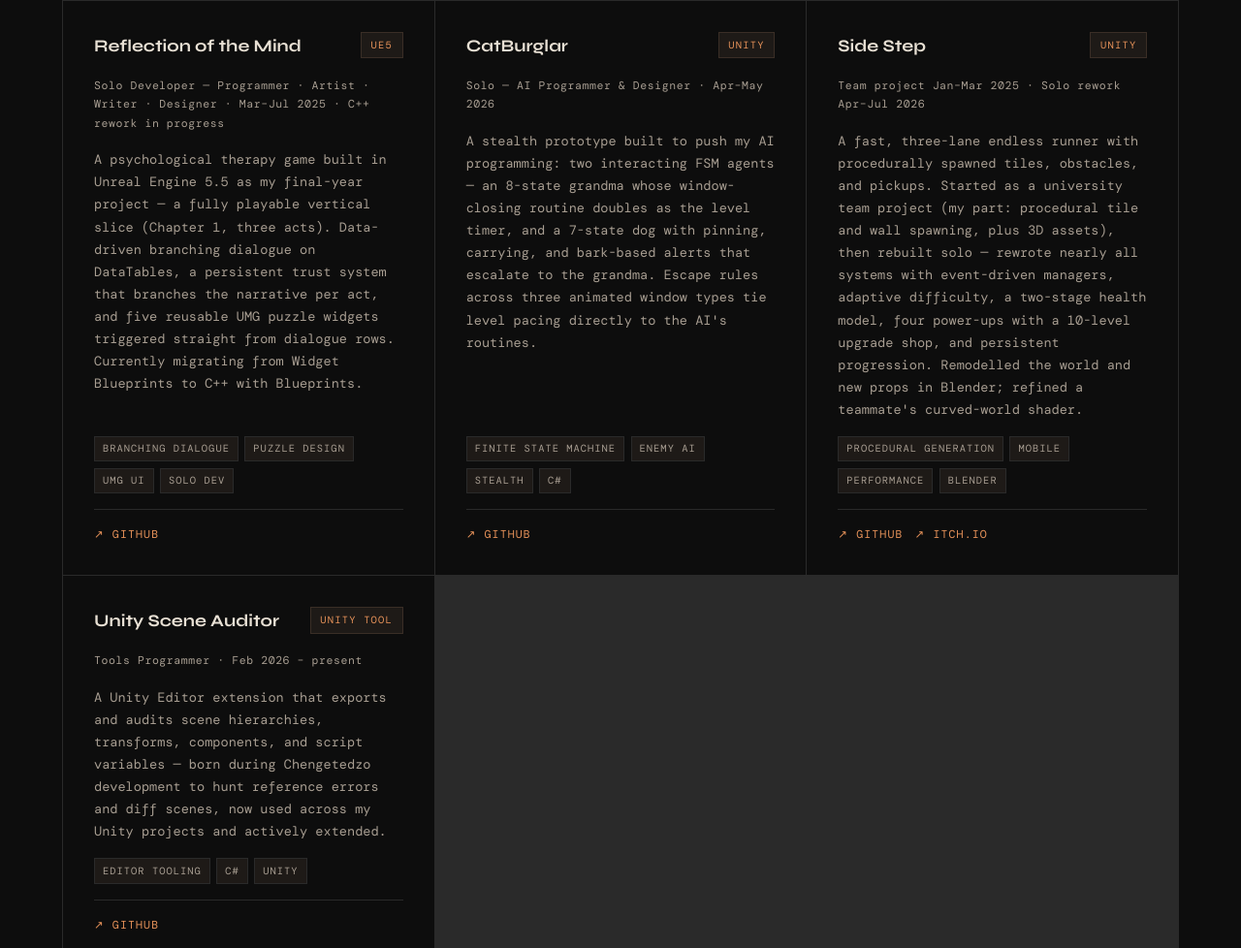
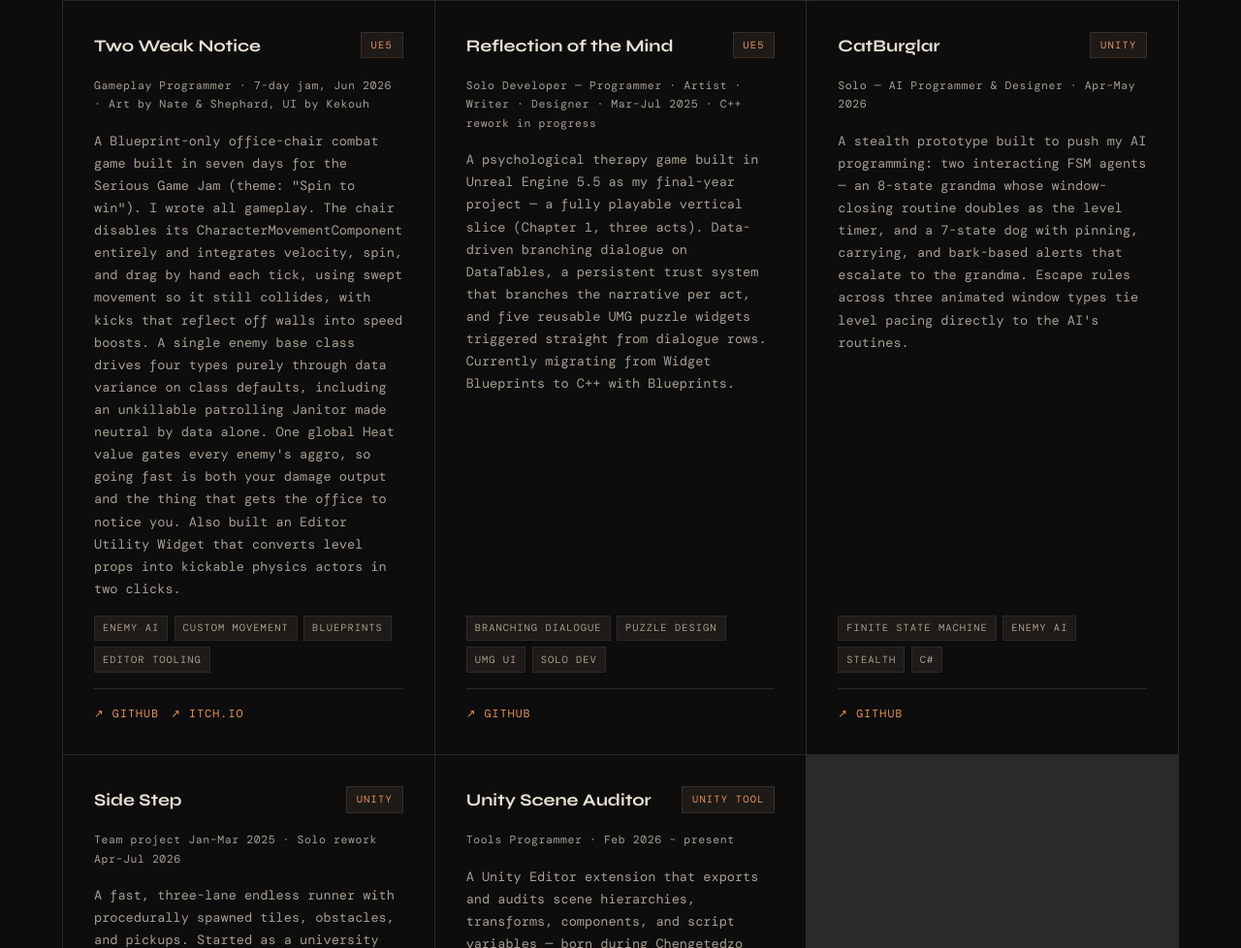
Before and after one commit to bababuyi/bababuyi.github.io, a plain HTML site: page index.html in a window 1280 px wide. Shown: the part 2314-3292 px from the top of the page at 97% size. Drawn offline with nearby package versions, Linux system fonts and the light colour scheme; a web font is replaced by a local one.

Commit message:
Update index.html

```diff
--- a/index.html
+++ b/index.html
@@ -659,6 +659,45 @@
         </div>
       </div>
 
+      <!-- Two Weak Notice -->
+      <div class="project-card">
+        <div class="project-header">
+          <div class="project-title">Two Weak Notice</div>
+          <span class="project-engine">UE5</span>
+        </div>
+        <div class="project-role">Gameplay Programmer · 7-day jam, Jun 2026 · Art by Nate &amp; Shephard, UI by Kekouh</div>
+        <!-- TODO: drop a gameplay GIF in here. Save it as assets/two-weak-notice.gif and
+             uncomment the block below. A short loop of the chair spinning up and
+             wall-boosting is the strongest single visual on this page. -->
+        <!--
+        <div class="project-media">
+          <img src="assets/two-weak-notice.gif" alt="The chair spinning up and wall-boosting across the office floor">
+        </div>
+        -->
+        <div class="project-desc">
+          A Blueprint-only office-chair combat game built in seven days for the Serious
+          Game Jam (theme: "Spin to win"). I wrote all gameplay. The chair disables its
+          CharacterMovementComponent entirely and integrates velocity, spin, and drag by
+          hand each tick, using swept movement so it still collides, with kicks that
+          reflect off walls into speed boosts. A single enemy base class drives four
+          types purely through data variance on class defaults, including an unkillable
+          patrolling Janitor made neutral by data alone. One global Heat value gates
+          every enemy's aggro, so going fast is both your damage output and the thing
+          that gets the office to notice you. Also built an Editor Utility Widget that
+          converts level props into kickable physics actors in two clicks.
+        </div>
+        <div class="project-tags">
+          <span class="tag">Enemy AI</span>
+          <span class="tag">Custom Movement</span>
+          <span class="tag">Blueprints</span>
+          <span class="tag">Editor Tooling</span>
+        </div>
+        <div class="project-links">
+          <a class="project-link" href="https://github.com/bababuyi/TwoWeakNotice" target="_blank">↗ GitHub</a>
+          <a class="project-link" href="https://babazw.itch.io/two-weak-notice" target="_blank">↗ Itch.io</a>
+        </div>
+      </div>
+
       <!-- Reflection of the Mind -->
       <div class="project-card">
         <div class="project-header">
```
